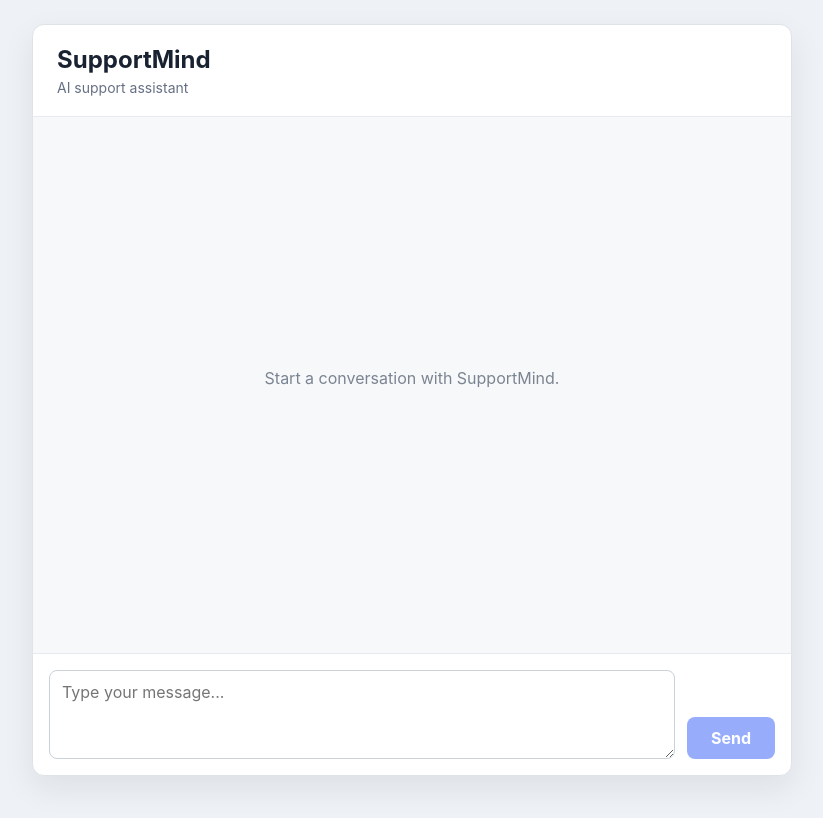
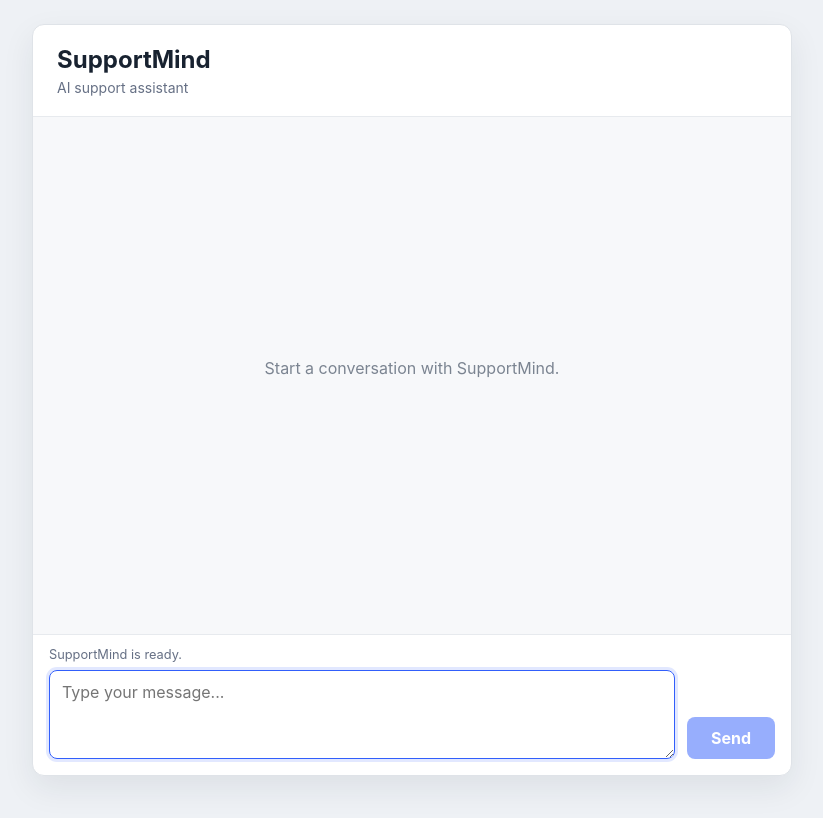
Before and after one commit to AinurMunasipov/supportmind, a React (Vite) app in the folder frontend/: page / in a window 1280 px wide. Shown: the top 818 px of the page, without its empty margins (228-1051 px from the left). Built offline with nearby package versions, Linux system fonts and the light colour scheme.

Commit message:
feat: improve chat UX with timestamps and keyboard shortcuts

```diff
--- a/frontend/src/App.css
+++ b/frontend/src/App.css
@@ -71,14 +71,24 @@
   border-color: #f1c4c4;
 }
 
-.chat-message__role {
-  display: block;
+.chat-message__meta {
+  display: flex;
+  gap: 16px;
+  align-items: baseline;
+  justify-content: space-between;
   margin-bottom: 4px;
   font-size: 0.75rem;
+  opacity: 0.72;
+}
+
+.chat-message__role {
   font-weight: 700;
   letter-spacing: 0.03em;
   text-transform: uppercase;
-  opacity: 0.72;
+}
+
+.chat-message__meta time {
+  white-space: nowrap;
 }
 
 .chat-message p {
@@ -88,13 +98,22 @@
   white-space: pre-wrap;
 }
 
+.composer {
+  padding: 12px 16px 16px;
+  border-top: 1px solid #e7eaee;
+}
+
+.composer__status {
+  margin: 0 0 8px;
+  color: #667085;
+  font-size: 0.8rem;
+}
+
 .message-form {
   display: grid;
   grid-template-columns: minmax(0, 1fr) auto;
   gap: 12px;
   align-items: end;
-  padding: 16px;
-  border-top: 1px solid #e7eaee;
 }
 
 .message-form textarea {
--- a/frontend/src/App.tsx
+++ b/frontend/src/App.tsx
@@ -1,5 +1,5 @@
 import { useEffect, useRef, useState } from 'react'
-import type { FormEvent } from 'react'
+import type { FormEvent, KeyboardEvent } from 'react'
 import { sendChatMessage } from './api/chat'
 import { ChatMessageItem } from './components/ChatMessageItem'
 import type { ChatMessage } from './types/chat'
@@ -13,6 +13,7 @@ function createMessage(
     id: crypto.randomUUID(),
     role,
     content,
+    createdAt: new Date().toISOString(),
   }
 }
 
@@ -21,10 +22,17 @@ function App() {
   const [message, setMessage] = useState('')
   const [isLoading, setIsLoading] = useState(false)
   const chatEndRef = useRef<HTMLDivElement>(null)
+  const textareaRef = useRef<HTMLTextAreaElement>(null)
 
   useEffect(() => {
     chatEndRef.current?.scrollIntoView({ behavior: 'smooth' })
   }, [messages, isLoading])
+
+  useEffect(() => {
+    if (!isLoading) {
+      textareaRef.current?.focus()
+    }
+  }, [isLoading])
 
   const handleSubmit = async (event: FormEvent<HTMLFormElement>) => {
     event.preventDefault()
@@ -61,6 +69,19 @@ function App() {
     }
   }
 
+  const handleMessageKeyDown = (
+    event: KeyboardEvent<HTMLTextAreaElement>,
+  ) => {
+    if (event.key !== 'Enter' || event.shiftKey) {
+      return
+    }
+
+    event.preventDefault()
+    if (!isLoading && message.trim()) {
+      event.currentTarget.form?.requestSubmit()
+    }
+  }
+
   return (
     <main className="app-shell">
       <header className="app-header">
@@ -83,28 +104,36 @@ function App() {
               id: 'thinking',
               role: 'assistant',
               content: 'Thinking...',
+              createdAt: new Date().toISOString(),
             }}
           />
         ) : null}
         <div ref={chatEndRef} />
       </section>
 
+      <div className="composer">
+        <p className="composer__status" role="status">
+          {isLoading ? 'SupportMind is thinking...' : 'SupportMind is ready.'}
+        </p>
         <form className="message-form" onSubmit={handleSubmit}>
           <label className="visually-hidden" htmlFor="message">
             Message
           </label>
           <textarea
+            ref={textareaRef}
             id="message"
             name="message"
             rows={3}
             value={message}
             onChange={(event) => setMessage(event.target.value)}
+            onKeyDown={handleMessageKeyDown}
             placeholder="Type your message..."
           />
           <button type="submit" disabled={isLoading || !message.trim()}>
             Send
           </button>
         </form>
+      </div>
     </main>
   )
 }
--- a/frontend/src/components/ChatMessageItem.tsx
+++ b/frontend/src/components/ChatMessageItem.tsx
@@ -11,9 +11,17 @@ const roleLabels: Record<ChatMessage['role'], string> = {
 }
 
 export function ChatMessageItem({ message }: ChatMessageItemProps) {
+  const timestamp = new Date(message.createdAt).toLocaleTimeString([], {
+    hour: '2-digit',
+    minute: '2-digit',
+  })
+
   return (
     <article className={`chat-message chat-message--${message.role}`}>
-      <span className="chat-message__role">{roleLabels[message.role]}</span>
+      <header className="chat-message__meta">
+        <span className="chat-message__role">{roleLabels[message.role]}</span>
+        <time dateTime={message.createdAt}>{timestamp}</time>
+      </header>
       <p>{message.content}</p>
     </article>
   )
--- a/frontend/src/types/chat.ts
+++ b/frontend/src/types/chat.ts
@@ -4,4 +4,5 @@ export interface ChatMessage {
   id: string
   role: ChatMessageRole
   content: string
+  createdAt: string
 }
```
Lines whose indentation alone changed are shown as unchanged.
